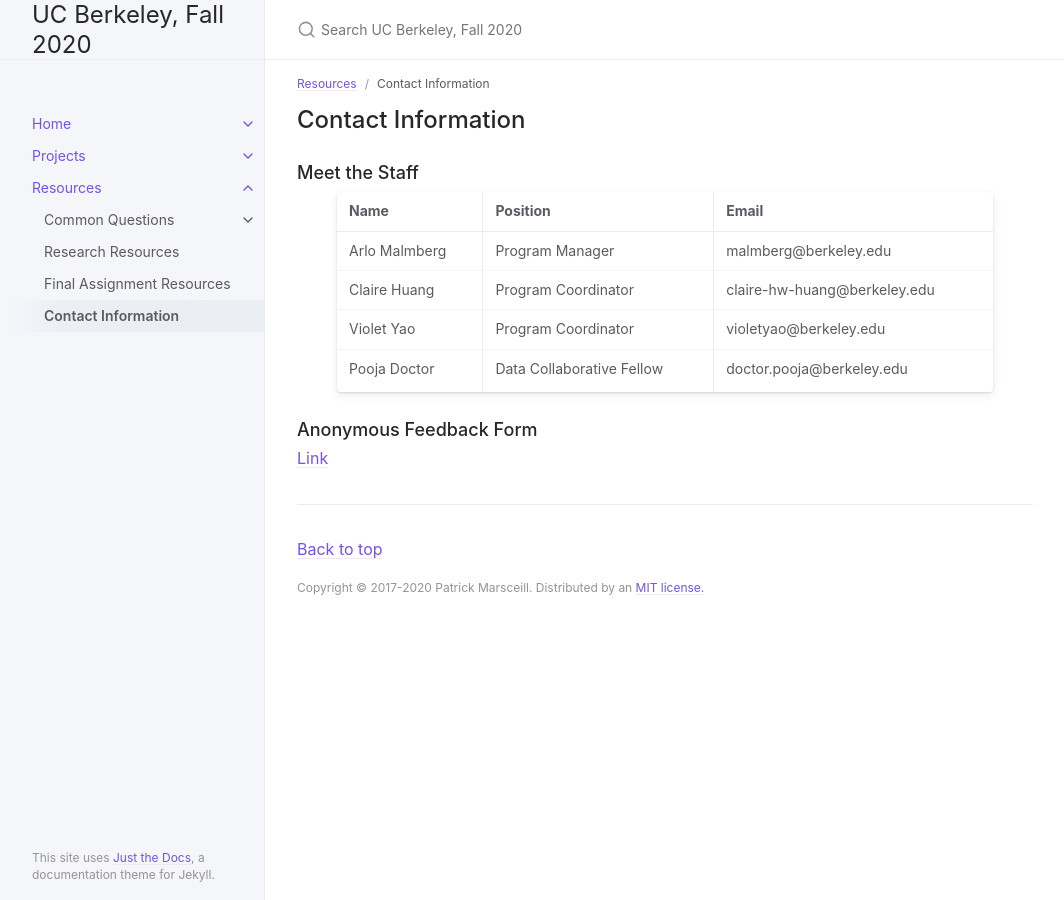
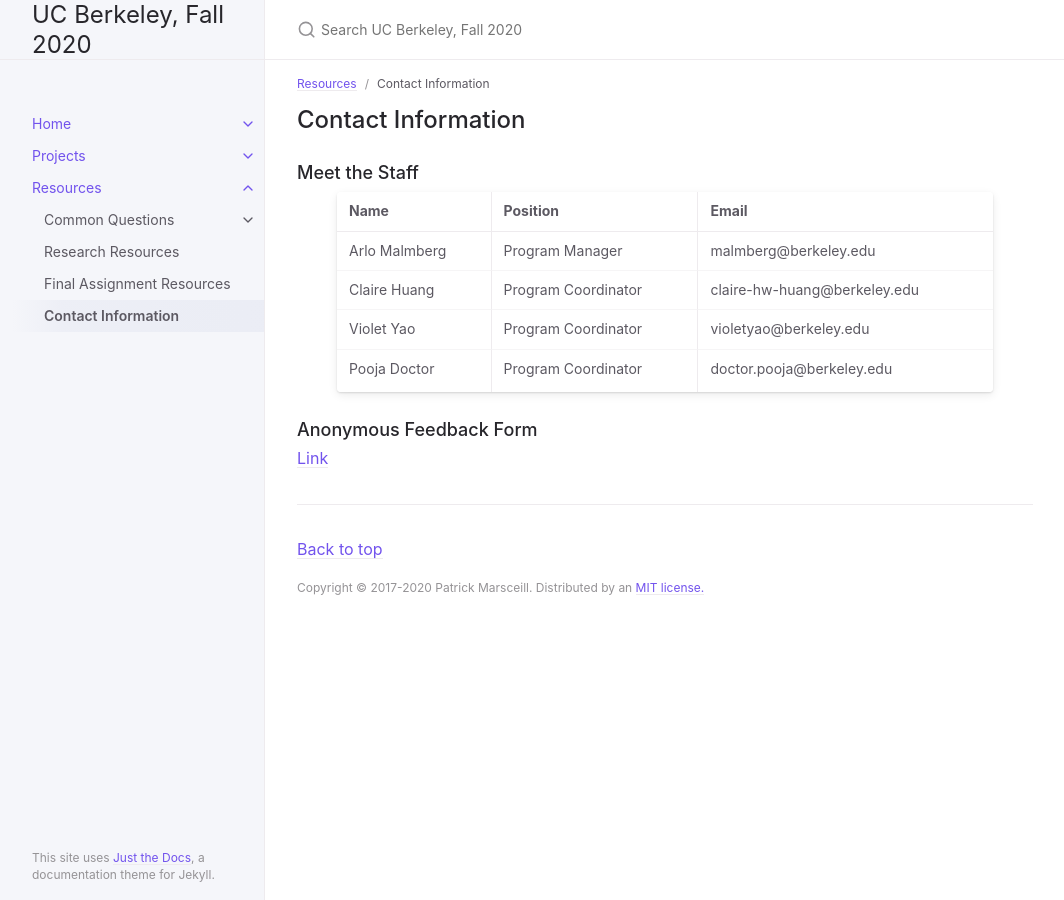
Before and after one commit to DS-Discovery/ds-discovery.github.io, a Jekyll site: the page built from resources/contact.md, in a window 1280 px wide. Shown: the whole page, without its empty margins (107-1171 px from the left). Built offline with Jekyll 4.4.1, drawn with Linux system fonts in a browser that asks for light colours.

Commit message:
Update contact.md

```diff
--- a/resources/contact.md
+++ b/resources/contact.md
@@ -12,7 +12,7 @@ nav_order: 3
 Arlo Malmberg | Program Manager | malmberg@berkeley.edu
 Claire Huang | Program Coordinator | claire-hw-huang@berkeley.edu
 Violet Yao | Program Coordinator | violetyao@berkeley.edu
-Pooja Doctor | Data Collaborative Fellow | doctor.pooja@berkeley.edu
+Pooja Doctor | Program Coordinator | doctor.pooja@berkeley.edu
 
 ### Anonymous Feedback Form
 [Link](http://example.com/)
```
